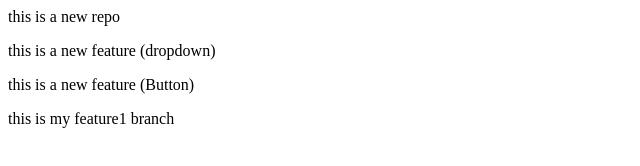
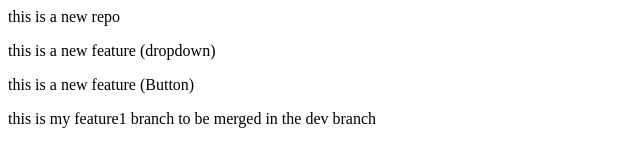
Before and after one commit to himmeh01/localrepo, a plain HTML site: page index.html in a window 1280 px wide. Shown: the whole page, without its empty margins (0-640 px from the left). Drawn offline with Linux system fonts and the light colour scheme.

Commit message:
altered last line

```diff
--- a/index.html
+++ b/index.html
@@ -1,4 +1,4 @@
 <P> this is a new repo</P>
 <p> this is a new feature (dropdown)</p>
 <p> this is a new feature (Button)</p>
-<p> this is my feature1 branch</p>
+<p> this is my feature1 branch to be merged in the dev branch</p>
```
